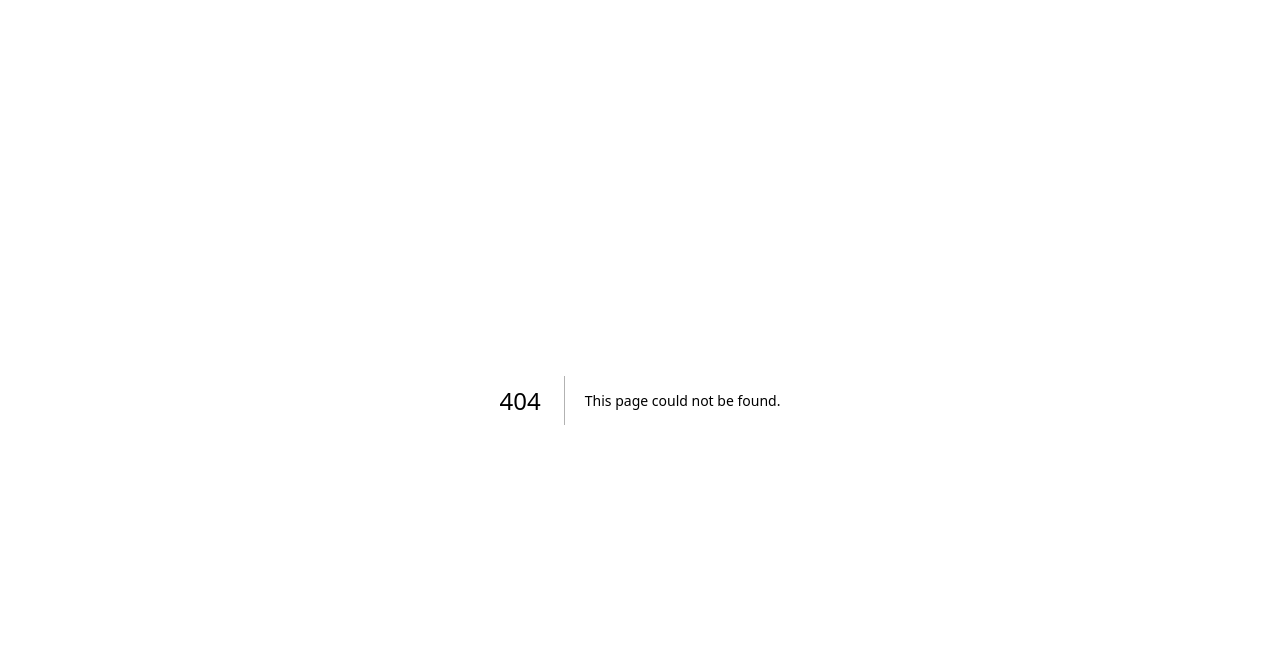
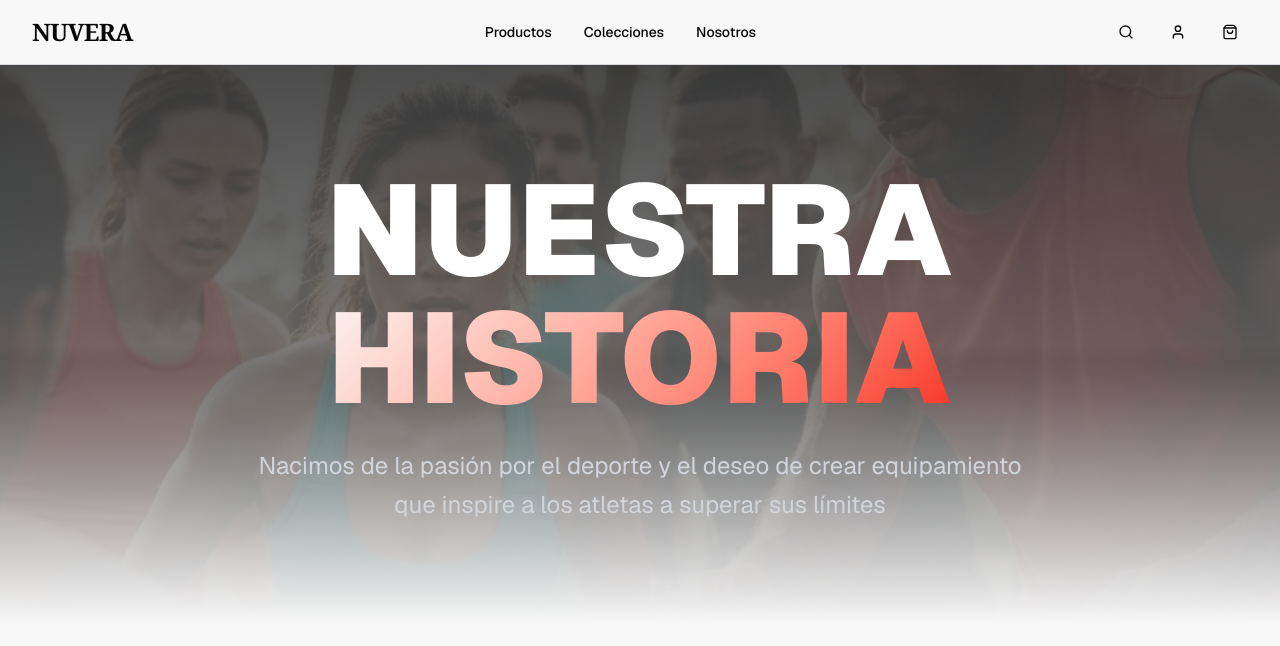
Before and after one commit to Stiven-Chacon/Ecommerce-Nuvera, a Next.js app: page /nosotros in a window 1280 px wide. Before the commit this address had no page. Shown: the top 646 px of the page. Built offline with nearby package versions, Linux system fonts and the light colour scheme; no server answers.

Commit message:
refactor(nosotros-page): add new Nosotros sections

```diff
--- /dev/null
+++ b/app/nosotros/page.tsx
@@ -0,0 +1,67 @@
+"use client"
+
+
+import Image from "next/image"
+import { useEffect, useRef } from "react"
+import { Header } from "@/components/layout/headers"
+
+
+
+
+
+export default function NosotrosPage() {
+  const heroRef = useRef<HTMLDivElement>(null)
+
+  useEffect(() => {
+    if (typeof window !== "undefined" && window.gsap) {
+      const gsap = window.gsap
+      const ScrollTrigger = window.ScrollTrigger
+
+      gsap.registerPlugin(ScrollTrigger)
+
+      // Hero animations
+      gsap.from(".hero-title", {
+        opacity: 0,
+        y: 100,
+        duration: 1.2,
+        ease: "power4.out",
+      })
+
+      gsap.from(".hero-text", {
+        opacity: 0,
+        y: 50,
+        duration: 1,
+        delay: 0.3,
+        ease: "power3.out",
+      })
+    }
+  }, [])
+
+  return (
+    <div className="min-h-screen flex flex-col bg-background">
+      <Header />
+
+      <main className="flex-1">
+        {/* Hero Section */}
+        <section ref={heroRef} className="relative min-h-[70vh] flex items-center justify-center overflow-hidden">
+          <div className="absolute inset-0">
+            <Image src="/athletes-training-together-team-spirit.jpg" alt="Equipo Nuvera" fill className="object-cover opacity-30" />
+          </div>
+          <div className="absolute inset-0 bg-linear-to-b from-black/70 via-black/50 to-background" />
+
+          <div className="relative z-10 container mx-auto px-4 sm:px-6 lg:px-8 text-center">
+            <h1 className="hero-title text-6xl md:text-8xl lg:text-9xl font-black mb-6 text-white">
+              NUESTRA <span className="text-gradient">HISTORIA</span>
+            </h1>
+            <p className="hero-text text-xl md:text-2xl text-gray-300 max-w-3xl mx-auto leading-relaxed">
+              Nacimos de la pasión por el deporte y el deseo de crear equipamiento que inspire a los atletas a superar
+              sus límites
+            </p>
+          </div>
+        </section>
+
+      </main>
+
+    </div>
+  )
+}
```
Also changed, not shown: public/athletes-training-together-team-spirit.jpg (added).
